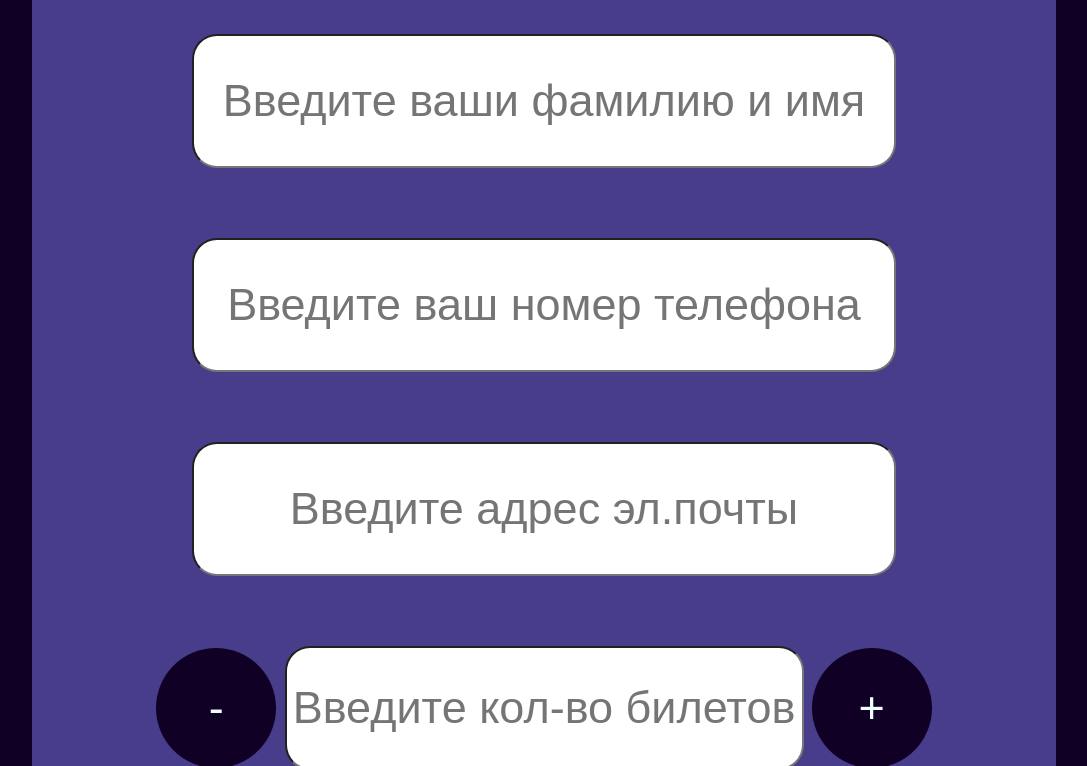
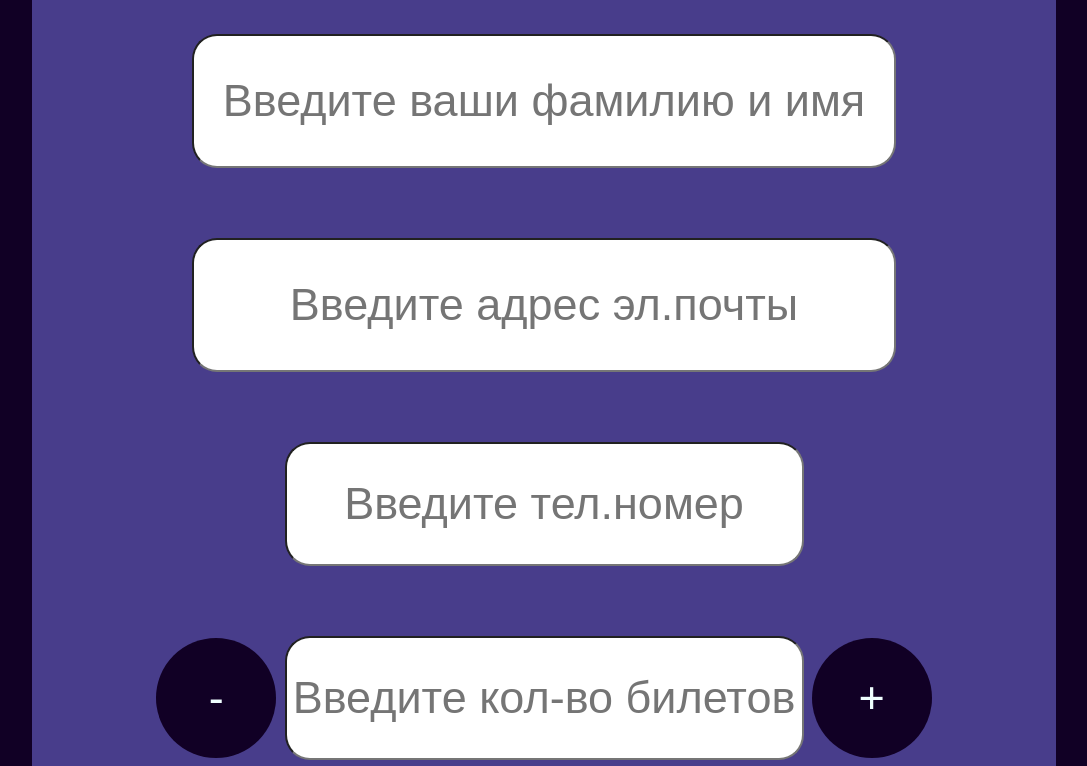
Before and after one commit to Sasha-pixel/WoF, a plain HTML site: page tickets.html in a window 1280 px wide. Shown: the part 565-1331 px from the top of the page, without its empty margins (96-1183 px from the left). Drawn offline with nearby package versions, Linux system fonts and the light colour scheme; a web font is replaced by a local one.

Commit message:
Add files via upload

```diff
--- a/tickets.html
+++ b/tickets.html
@@ -36,8 +36,8 @@
         <img src="Images/darkslateblue.jpg">
         <div>
             <input type="text" name="FIO" placeholder="Введите ваши фамилию и имя">
-            <input type="text" name="phone number" placeholder="Введите ваш номер телефона">
             <input type="text" name="email" placeholder="Введите адрес эл.почты">
+            <input class="quantity-num" type="number" name="phoneNumber" placeholder="Введите тел.номер">
             <div class="quantity-block">
                 <button class="quantity-arrow-minus"> - </button>
                 <input class="quantity-num" type="number" name="count" placeholder="Введите кол-во билетов">
```
